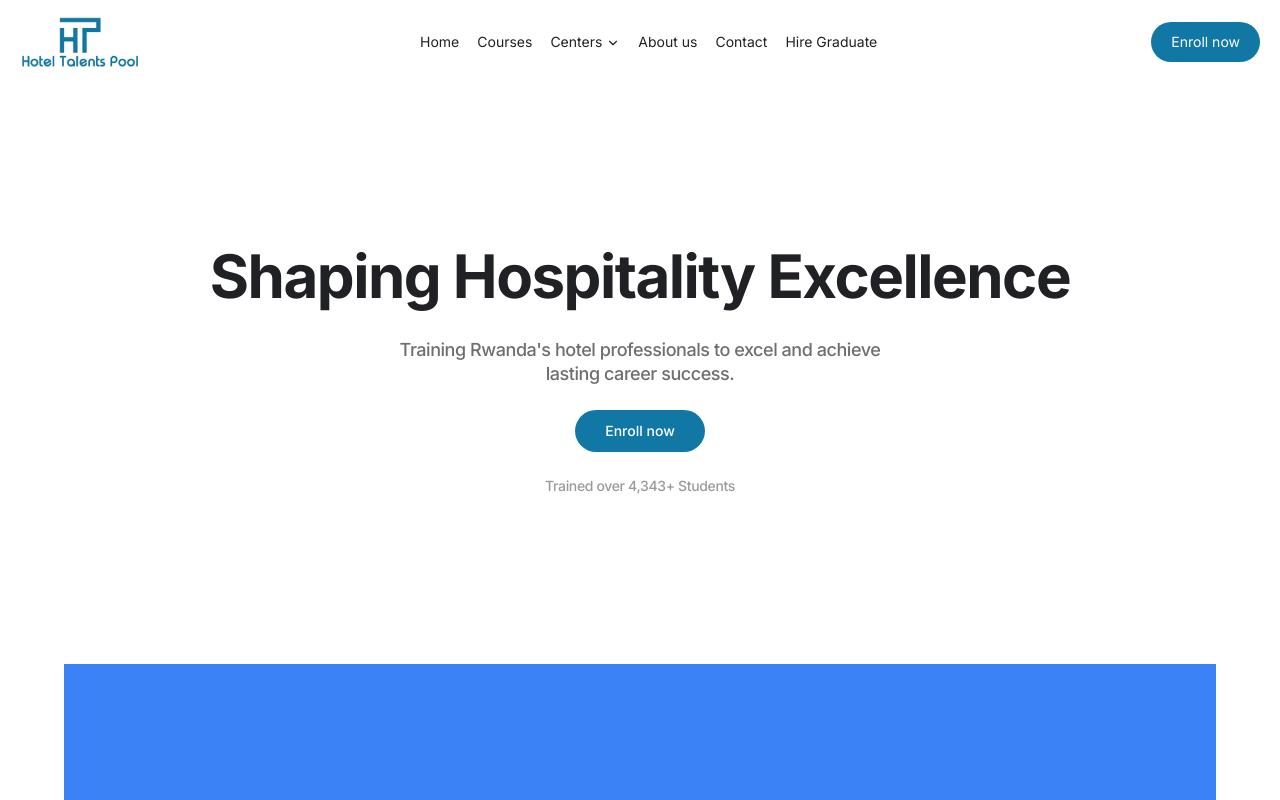
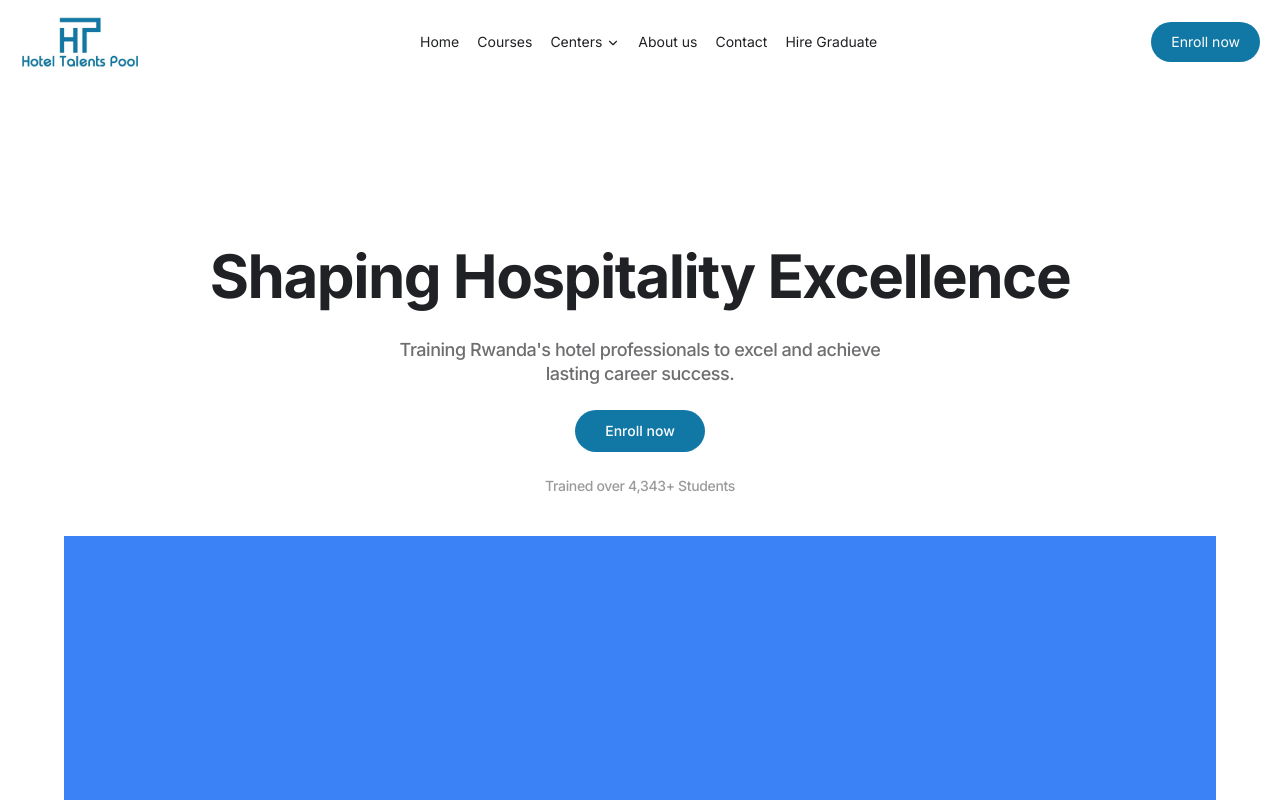
Before and after one commit to mbonikev/hotel_talents_pool, a React (Vite) app: page /#/ in a window 1280 px wide. Shown: the top 800 px of the page. Built offline with nearby package versions, Linux system fonts and the light colour scheme; what ldrs would draw is missing.

Commit message:
Stalker-commit: src/components/HeroSection.jsx

```diff
--- a/src/components/HeroSection.jsx
+++ b/src/components/HeroSection.jsx
@@ -11,7 +11,7 @@ function HeroSection() {
   return (
     <div className="w-full h-fit max-lg:h-fit flex items-center justify-center flex-col gap-10 max-lg:gap-5 py-10 px-16 max-lg:px-5 text-dark-text">
       {/* texts */}
-      <div className="w-full max-lg:w-full h-fit flex flex-col items-center justify-start gap-6 min-h-[500px]">
+      <div className="w-full max-lg:w-full h-fit flex flex-col items-center justify-start gap-6">
         <h1 className="mt-[130px] text-6xl leading-[45px] font-bold tracking-tight text-center w-full">
           {HeroSectionContent.BigTitle}
         </h1>
```
